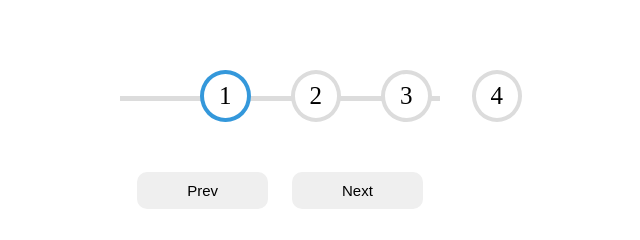
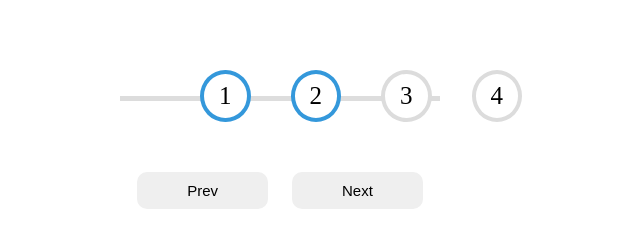
Before and after one commit to Valderrama20/Practicas, a plain HTML site: page dia 2/index.html in a window 1280 px wide. Both pictures are taken after a click on the button "Next". Shown: the part 254-494 px from the top of the page, 360-1000 px from the left. Drawn offline with Linux system fonts and the light colour scheme.

Commit message:
practicas

```diff
--- a/dia 2/index.html
+++ b/dia 2/index.html
@@ -9,7 +9,7 @@
 </head>
 <body>
     <div id="container">
-        <div class="progress"></div>
+        <progress id="progress" value="0" max="100">jose</progress>
         <div class="number active">1</div>
         <div class="number">2</div>
         <div class="number">3</div>
--- a/dia 2/script.js
+++ b/dia 2/script.js
@@ -1,17 +1,29 @@
 const next = document.getElementById("next")
 const prev = document.getElementById("prev")
+const circle = document.querySelectorAll(".number")
+const progress = document.getElementById("progress")
+let actives = document.querySelectorAll('.active')
 
 let num = 1
 
-num === 1 ? prev.disabled = true: prev.disabled = false
 
-prev.onclick = () => {
-    num--
-    console.log(num)
+const onclick = (value) => {
+    value ? num++ : num--
+
+    progress.value =  actives.length * 100 /circle.length
+
     num === 1 ? prev.disabled = true: prev.disabled = false
+    num === 4 ? next.disabled = true: next.disabled = false
+
+
+    circle.forEach((element, index) => {
+        num > index
+        ?element.classList.add("active")
+        :element.classList.remove("active")
+
+})
+
 }
-next.onclick = () => {
-    num++
-    console.log(num)
-    num === 1 ? prev.disabled = true: prev.disabled = false
-}
+
+next.onclick =() => onclick(true)
+prev.onclick = () => onclick(false)
--- a/dia 2/style.css
+++ b/dia 2/style.css
@@ -24,6 +24,8 @@ body {
     border: 4px solid rgb(220, 220, 220);
     border-radius: 50%;
     background-color: white;
+    transition: 0.5s;
+    z-index: 1;
 }
 #container::before {
     content: '';
@@ -35,9 +37,7 @@ body {
     background-color: rgb(220, 220, 220);
 }
 
-.progress {
 
-}
 
 .active {
     border: 4px solid #3498db
@@ -51,3 +51,24 @@ body {
      border-radius: 10px;
      cursor: pointer;
 }
+
+/* Estilo predeterminado de la barra de progreso */
+progress {
+    position: absolute;
+    top: 26px;
+    height: 5px;
+    width: 130%;
+    background-color: #ddd;
+    z-index: 0;
+  }
+
+  /* Estilo de la parte completa de la barra de progreso */
+  progress::-webkit-progress-value {
+    background-color: #3498db;
+    transition: 0.5s;
+  }
+
+  /* Estilo de la parte incompleta de la barra de progreso */
+  progress::-webkit-progress-bar {
+    background-color: #ddd;
+  }
```
